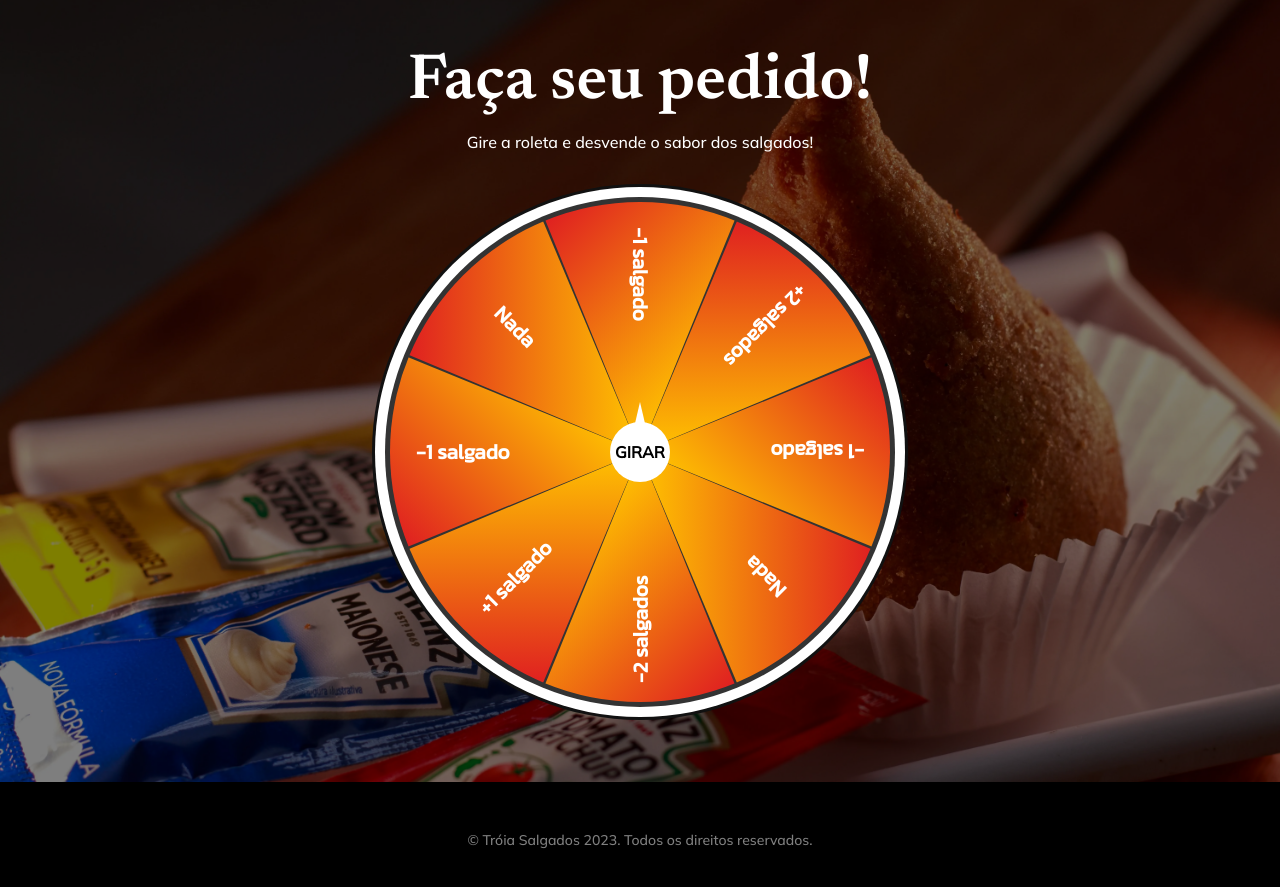
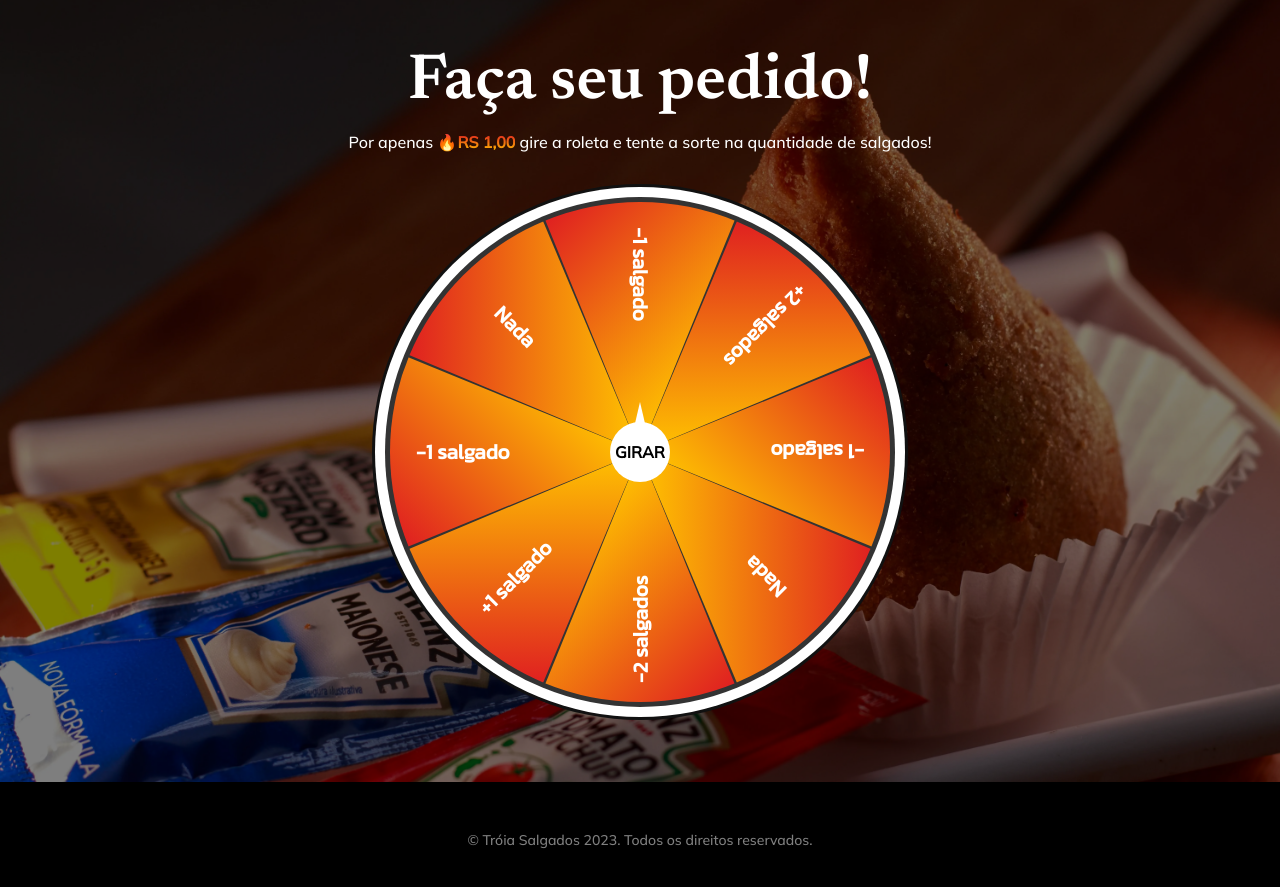
Before and after one commit to Coxinha-Troia/landing-page, a plain HTML site: page index.html in a window 1280 px wide. Shown: the part 1640-2527 px from the top of the page. Drawn offline with nearby package versions, Linux system fonts and the light colour scheme.

Commit message:
update: subtitle

```diff
--- a/index.html
+++ b/index.html
@@ -204,7 +204,7 @@
         >
           <h2 class="text-white display-3 mb-2">Faça seu pedido!</h2>
           <p class="text-white mb-5 text-center">
-            Gire a roleta e desvende o sabor dos salgados!
+            Por apenas 🔥<span class="text-gradient" id="price">RS 1,00</span> gire a roleta e tente a sorte na quantidade de salgados!
           </p>
           <div id="roleta">
             <button class="spinBtn" type="button">Girar</button>
```
